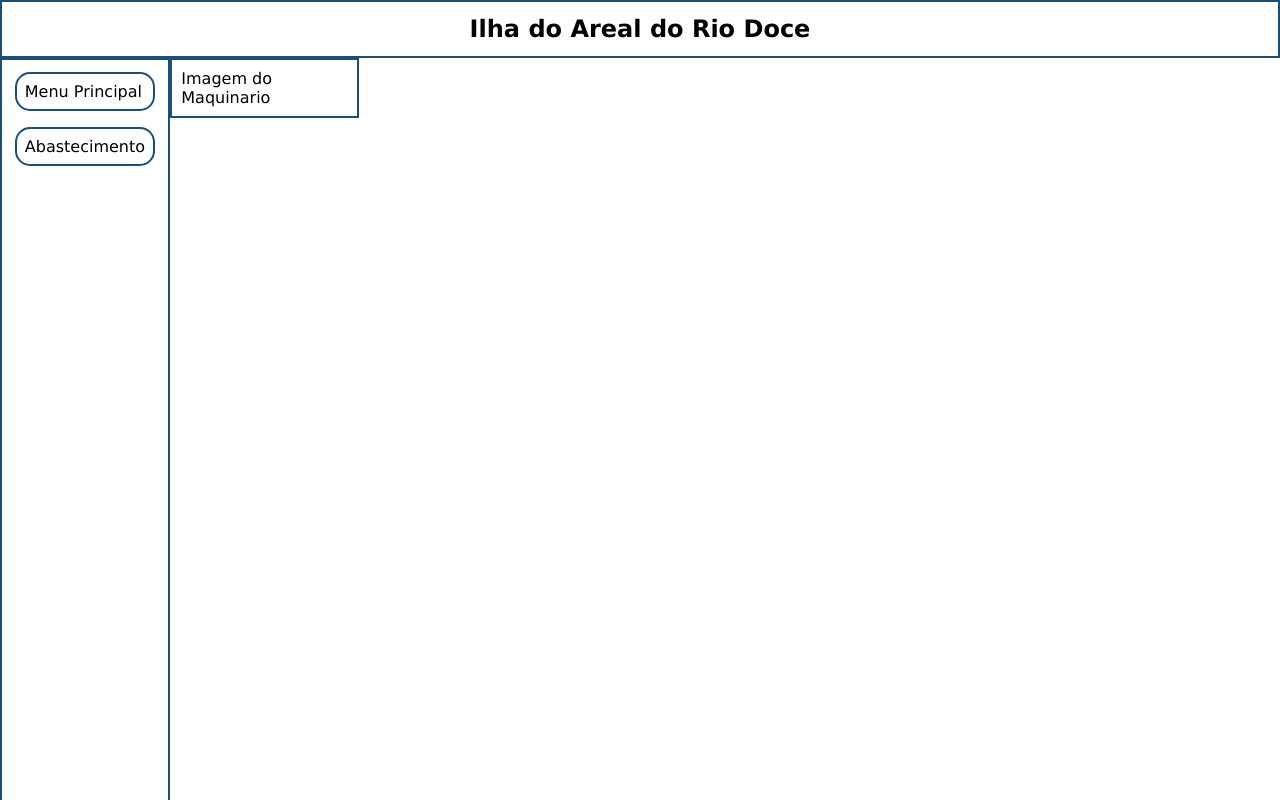
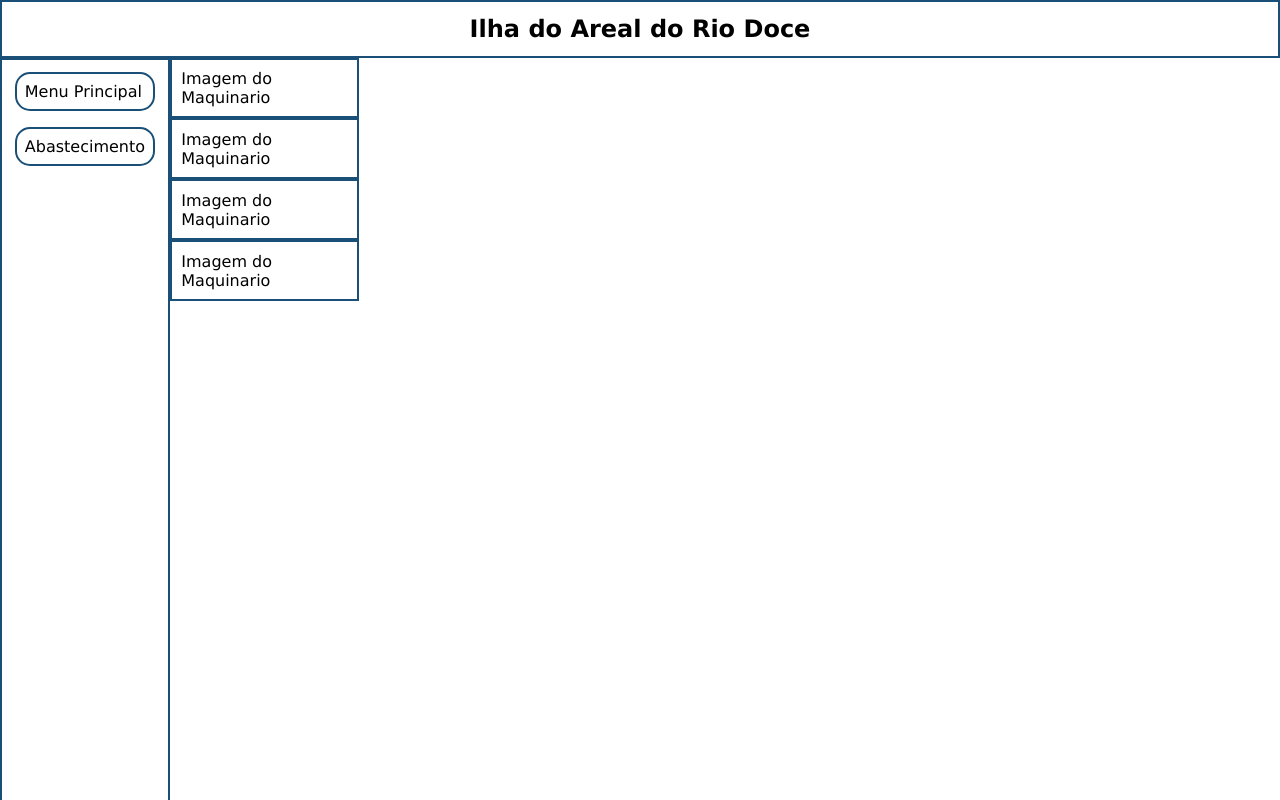
Before and after one commit to ryannV/sistema_areal, a React (Create React App) app: page /main in a window 1280 px wide. Built offline with nearby package versions, Linux system fonts and the light colour scheme.

Commit message:
mundando branch

```diff
--- a/src/components/Main.jsx
+++ b/src/components/Main.jsx
@@ -19,6 +19,15 @@ const Main = () => {
           <div>
             Imagem do Maquinario
           </div>
+          <div>
+            Imagem do Maquinario
+          </div>
+          <div>
+            Imagem do Maquinario
+          </div>
+          <div>
+            Imagem do Maquinario
+          </div>
         </main>
       </div>
     </div>
```
